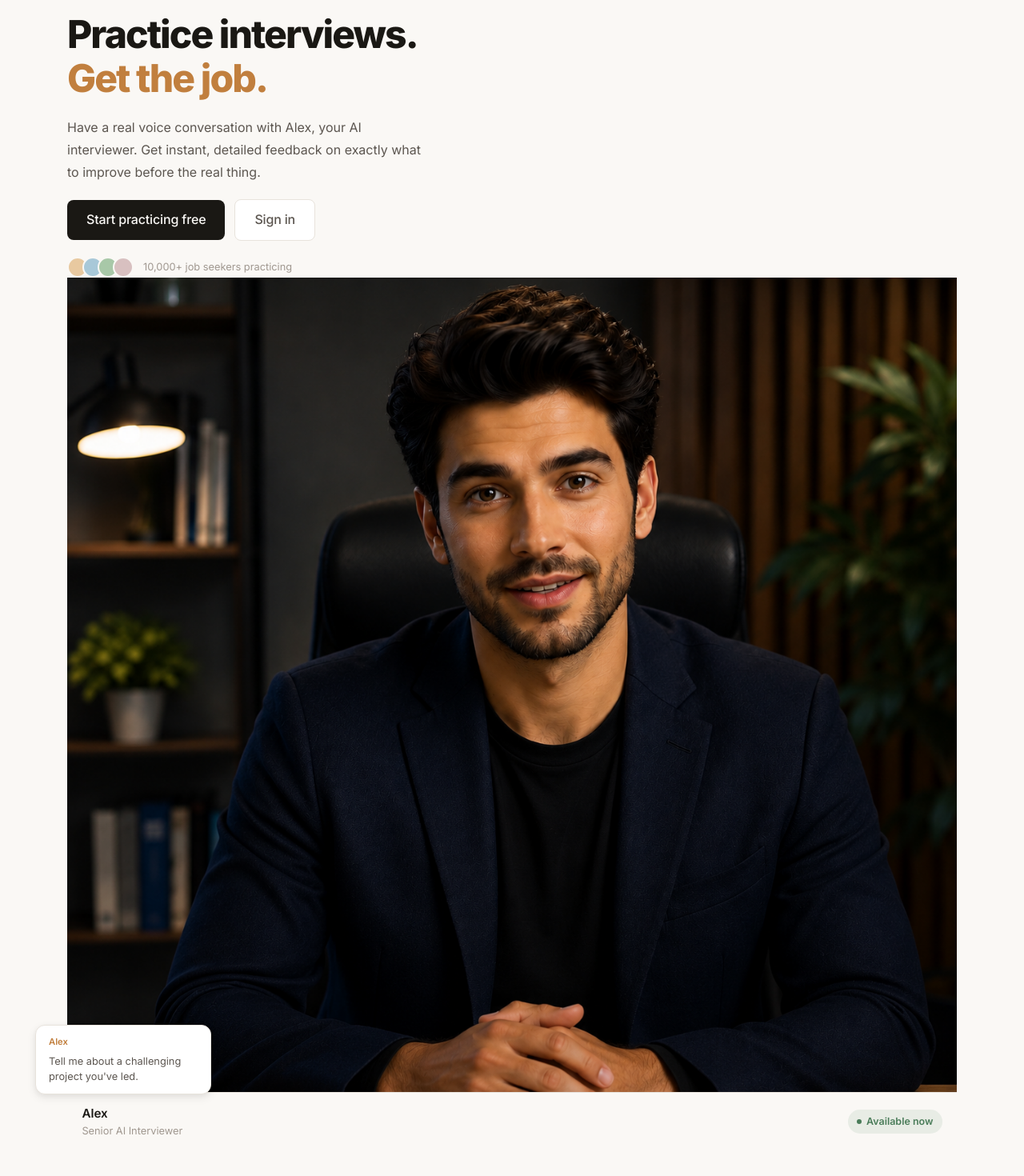
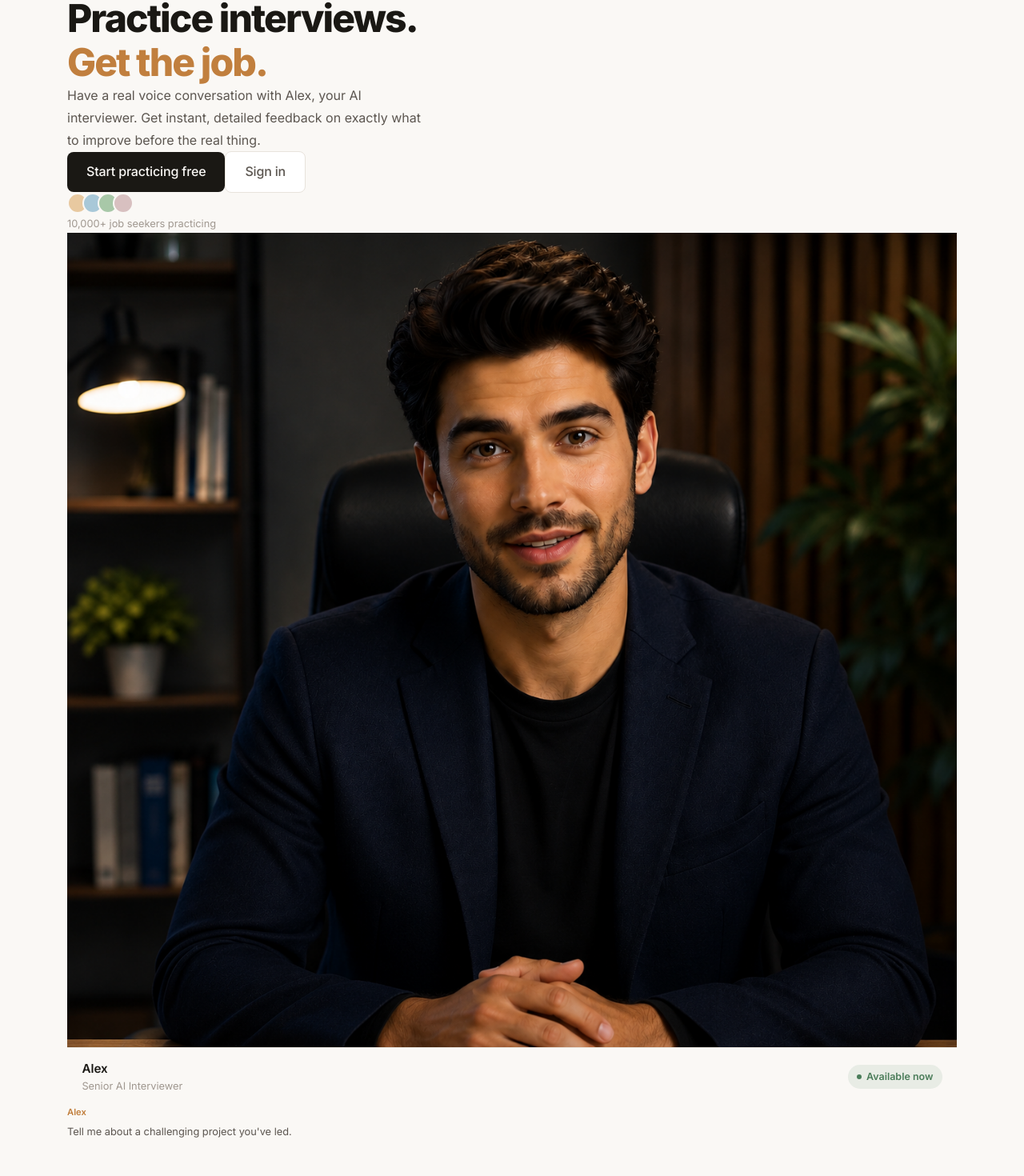
Before and after one commit to NagoorSaheb178/mentor, a Next.js app: page / in a window 1280 px wide. Shown: the part 194-1664 px from the top of the page at 80% size. Built offline with nearby package versions, Linux system fonts and the light colour scheme.

Commit message:
Update page.tsx

```diff
--- a/src/app/page.tsx
+++ b/src/app/page.tsx
@@ -131,7 +131,7 @@ export default function Home() {
           {/* hero-grid: 2-col on desktop, 1-col on mobile */}
           <div className="hero-grid">
             {/* Left: Copy */}
-            <div className="hero-copy" style={{ display: 'flex', flexDirection: 'column', gap: '1.25rem' }}>
+            <div className="hero-copy">
               <div style={{
                 display: 'inline-flex', alignItems: 'center', gap: '0.5rem',
                 padding: '0.3rem 0.85rem', borderRadius: '999px',
@@ -152,12 +152,12 @@ export default function Home() {
                 Have a real voice conversation with Alex, your AI interviewer. Get instant, detailed feedback on exactly what to improve before the real thing.
               </p>
 
-              <div className="hero-cta-row" style={{ display: 'flex', gap: '0.75rem', alignItems: 'center', flexWrap: 'wrap' }}>
+              <div className="hero-cta-row">
                 <Link href="/signup" className="btn btn-primary btn-lg">Start practicing free</Link>
                 <Link href="/login" className="btn btn-secondary btn-lg">Sign in</Link>
               </div>
 
-              <div className="hero-social-proof" style={{ display: 'flex', alignItems: 'center', gap: '0.75rem' }}>
+              <div className="hero-social-proof">
                 <div style={{ display: 'flex' }}>
                   {['#e8c9a0', '#a8c8d8', '#a8c8a8', '#d8c0c0'].map((bg, i) => (
                     <div key={i} style={{ width: 26, height: 26, borderRadius: '50%', background: bg, border: '2px solid var(--bg-primary)', marginLeft: i > 0 ? -7 : 0 }} />
@@ -168,7 +168,7 @@ export default function Home() {
             </div>
 
             {/* Right: Alex photo */}
-            <div className="hero-photo-wrapper" style={{ position: 'relative', display: 'flex', justifyContent: 'center', width: '100%' }}>
+            <div className="hero-photo-wrapper">
               <div className="hero-photo-card">
                 <Image
                   src="/Alex.png"
@@ -190,11 +190,8 @@ export default function Home() {
                 </div>
               </div>
 
-              {/* Floating bubble — hidden on mobile */}
-              <div
-                className="hero-bubble"
-                style={{ position: 'absolute', bottom: 70, left: -40, background: 'var(--bg-card)', border: '1px solid var(--border-card)', borderRadius: 12, padding: '0.75rem 1rem', boxShadow: 'var(--shadow-md)', maxWidth: 220 }}
-              >
+              {/* Floating bubble — hidden on mobile via CSS */}
+              <div className="hero-bubble">
                 <div style={{ fontSize: '0.7rem', fontWeight: 600, color: 'var(--accent-primary)', marginBottom: '0.3rem' }}>Alex</div>
                 <div style={{ fontSize: '0.8rem', color: 'var(--text-secondary)', lineHeight: 1.5 }}>
                   Tell me about a challenging project you&apos;ve led.
```
